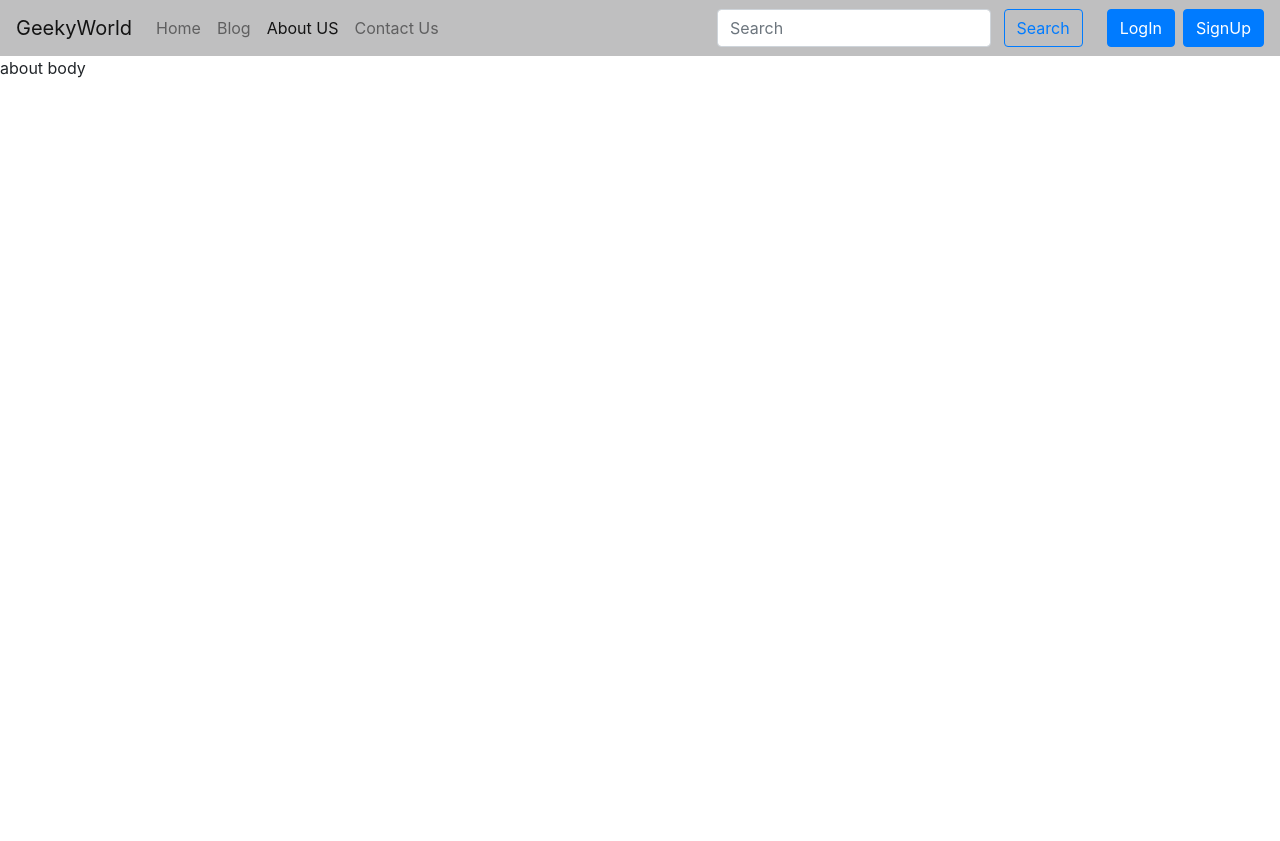
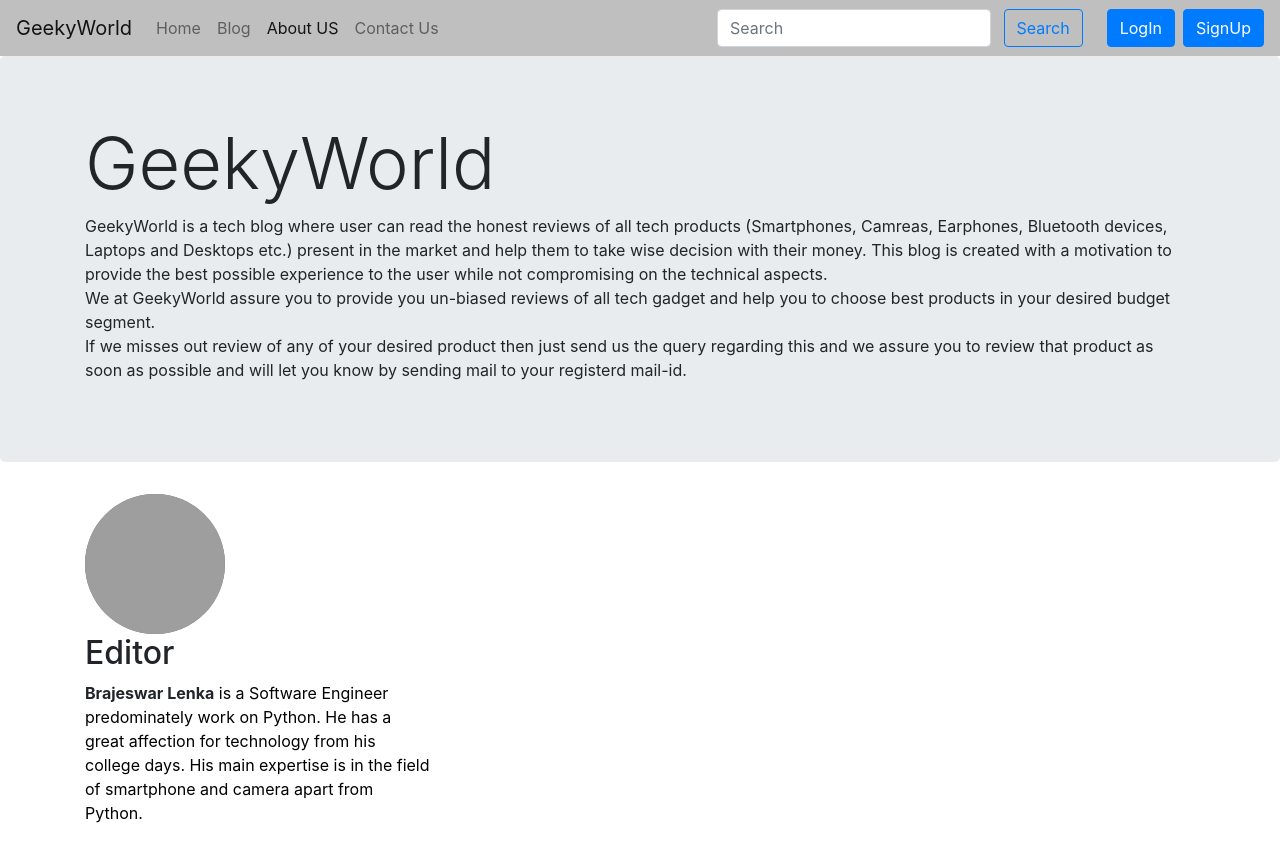
Before and after one commit to brajeswar009/GeekyWorld, a Django app: page /about in a window 1280 px wide. Before the commit the page ends 78 px from the top, so only its background shows below. Run offline with Django 3.2, Linux system fonts and the light colour scheme; some libraries are stand-ins or nearby versions; grey boxes are pictures that could not be loaded.

Commit message:
edited home.html and created about.html

```diff
--- a/templates/home/about.html
+++ b/templates/home/about.html
@@ -2,5 +2,49 @@
 {% block title %} contact {% endblock title %}
 {% block aboutactive %} active {% endblock aboutactive %}
 {% block body %}
-about body
+<main role="main">
+
+    <!-- Main jumbotron for a primary marketing message or call to action -->
+    <div class="jumbotron">
+        <div class="container">
+            <h1 class="display-3">GeekyWorld</h1>
+            <p>GeekyWorld is a tech blog where user can read the honest reviews of all tech products  (Smartphones, Camreas, Earphones, Bluetooth devices, Laptops and Desktops etc.) present in the market and help them to take wise decision with their money. This blog is created with a motivation to provide the best possible experience to the user while not compromising on the technical aspects.
+                <br>
+                We at GeekyWorld assure you to provide you un-biased reviews of all tech gadget and help you to choose best products in your desired budget segment.
+                <br>
+                If we misses out review of any of your desired product then just send us the query regarding this and we assure you to review that product as soon as possible and will let you know by sending mail to your registerd mail-id.
+            </p>
+
+        </div>
+    </div>
+
+    <div class="container">
+        <!-- Example row of columns -->
+        <div class="row">
+            <div class="col-lg-4">
+                <svg class="bd-placeholder-img rounded-circle" width="140" height="140"
+                    xmlns="http://www.w3.org/2000/svg" preserveAspectRatio="xMidYMid slice" focusable="false" role="img"
+                    aria-label="Placeholder: 140x140">
+                    <title>Placeholder</title>
+                    <rect width="100%" height="100%" fill="#777" /><text x="50%" y="50%" fill="#777"
+                        dy=".3em">140x140</text>
+                        <image width="140" height="140" xlink:href="https://pbs.twimg.com/profile_images/943373949143990272/UWjpkSRk_400x400.jpg" clip-path="url(#myCircle)" />
+                </svg>
+                <h2>Editor</h2>
+                <p><b>Brajeswar Lenka</b><a style="text-decoration: none; color: black;" href="http://www.linkedin.com/in/brajeswar-lenka-4a28851b2/" target="_blank"> is a Software Engineer predominately work on Python. He has a great affection for technology from his college days. His main expertise is in the field of smartphone and camera apart from Python. </p></a>
+
+            </div><!-- /.col-lg-4 -->
+
+
+        </div><!-- /.row -->
+
+
+
+
+    </div> <!-- /container -->
+
+
+
+
+</main>
 {% endblock body %}
--- a/templates/home/home.html
+++ b/templates/home/home.html
@@ -6,10 +6,9 @@
 
     <div class="jumbotron">
         <h1 class="display-4">Hello, Geeks!</h1>
-        <p class="lead">This is a simple hero unit, a simple jumbotron-style component for calling extra attention to
-            featured content or information.</p>
+        <p class="lead">Welocome to GeekyWorld. Your one-stop solution to get all tech related news and reviews.</p>
         <hr class="my-4">
-        <p>It uses utility classes for typography and spacing to space content out within the larger container.</p>
+        <p>Here you can read reviews of almost every tech products and choose best product that suits your pocket and provide you best value for your bucks.</p>
         <a class="btn btn-primary btn-lg" href="/blog" role="button">Read News</a>
     </div>
 
```
Also changed, not shown: db.sqlite3.
